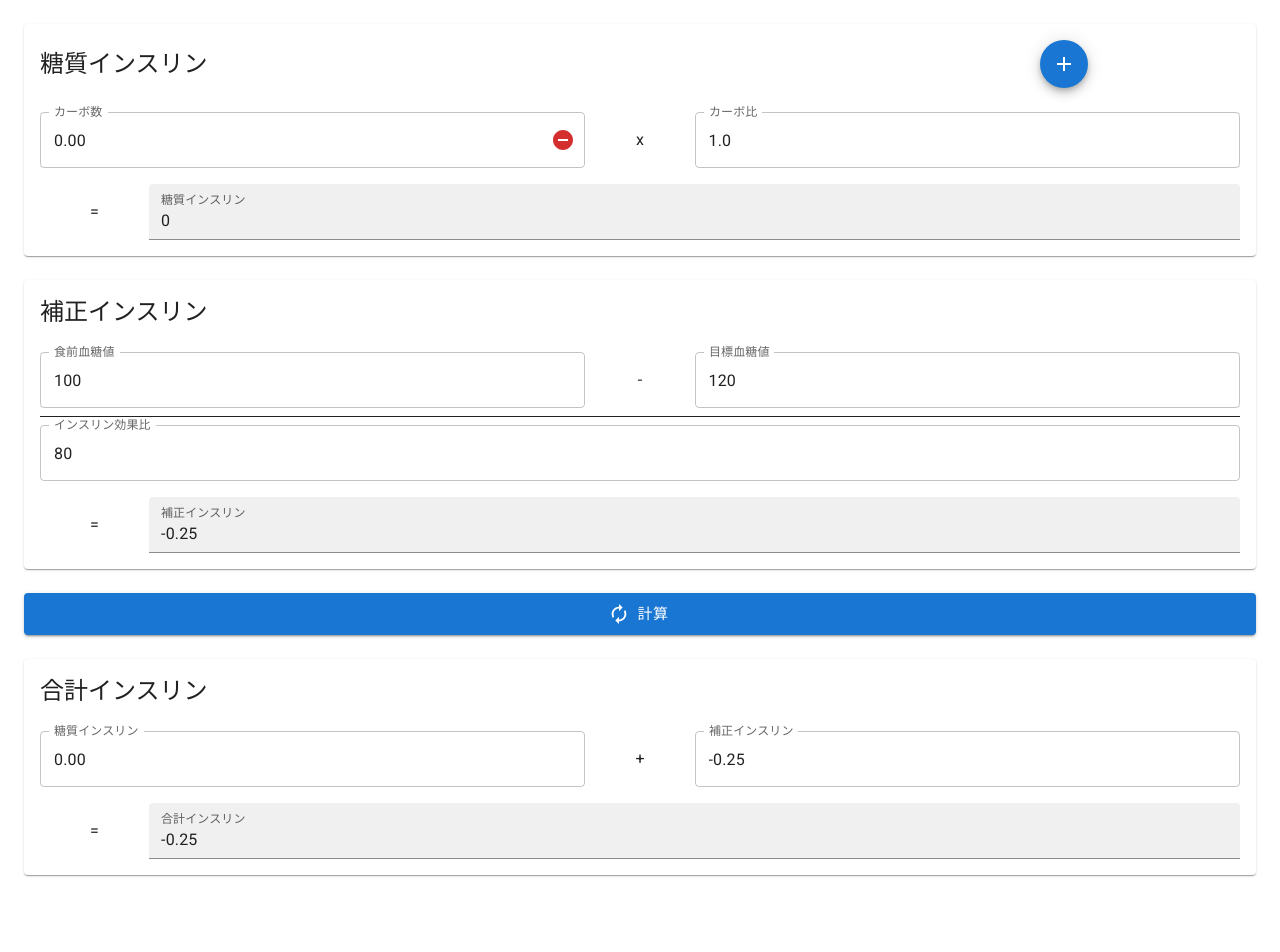
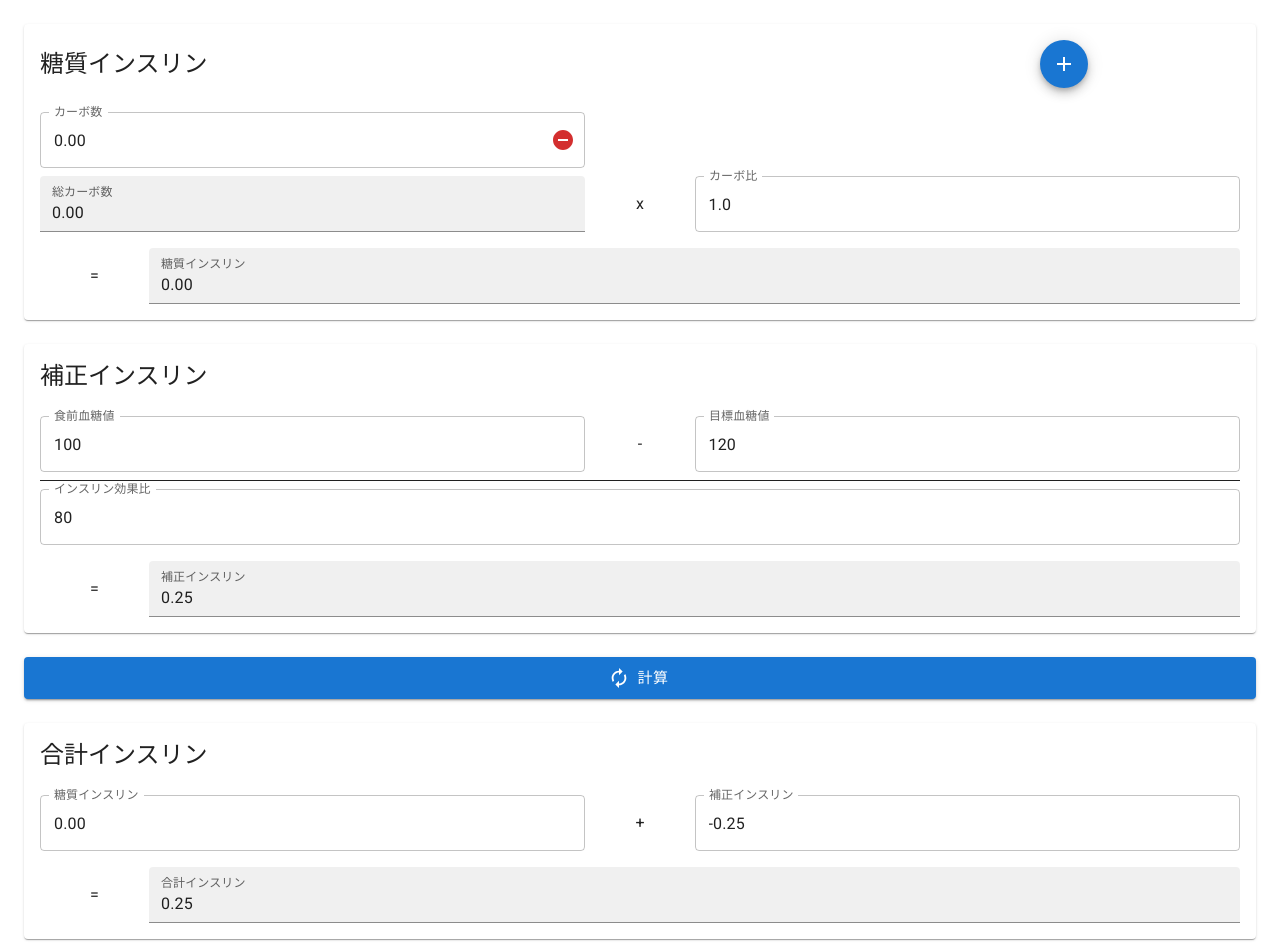
Before and after one commit to matono/InsulinCalc, a React (Create React App) app in the folder webapp/: page / in a window 1280 px wide. Shown: the top 952 px of the page. Before the commit the page ends 899 px from the top, so only its background shows below. Built offline with nearby package versions, Linux system fonts and the light colour scheme.

Commit message:
Show total meal carb(#8)

```diff
--- a/webapp/src/pages/Home.tsx
+++ b/webapp/src/pages/Home.tsx
@@ -176,7 +176,7 @@
             {/* 左辺 */}
             <Grid container rowSpacing={2} columnSpacing={0}>
               <Grid item xs={12}>
-                <Grid container columns={11}>
+                <Grid container columns={11}  direction="row" justifyContent="center" alignItems="flex-end">
                   <Grid item xs={5}>
                     <Grid container rowSpacing={1}>
                       {
@@ -184,7 +184,6 @@
                           return (
                             <Grid item xs={12} key={index}>
                               <NumericFormat
-                                id="meal_carbohydrates"
                                 value={mealCarbs[index]}
                                 type="text"
                                 valueIsNumericString={true}
@@ -225,6 +224,28 @@
                           )
                         })
                       }
+
+                      <Grid item xs={12}>
+                        <NumericFormat
+                          id="meal_carbohydrates"
+                          value={insVars.mealCarbohydrates}
+                          inputProps={{ readOnly: true }}
+                          type="text"
+                          valueIsNumericString={true}
+                          decimalSeparator="."
+                          thousandSeparator=","
+                          allowNegative={false}
+                          decimalScale={2}
+                          fixedDecimalScale
+                          onFocus={event => {
+                            event.target.select();
+                          }}
+                          customInput={TextField}
+                          label="総カーボ数"
+                          variant="filled"
+                          fullWidth
+                            />
+                      </Grid>
                     </Grid>
                   </Grid>
 
@@ -283,6 +304,15 @@
                       value={insVars.carbInsulin}
                       inputProps={{ readOnly: true }}
                       type="text"
+                      valueIsNumericString={true}
+                      decimalSeparator="."
+                      thousandSeparator=","
+                      allowNegative={false}
+                      decimalScale={2}
+                      fixedDecimalScale
+                      onFocus={event => {
+                        event.target.select();
+                      }}
                       customInput={TextField}
                       label="糖質インスリン"
                       variant="filled"
@@ -429,10 +459,16 @@
                       id="correction_bolus_insulin"
                       value={insVars.correctionBolusInsulin}
                       inputProps={{ readOnly: true }}
+                      type="text"
+                      valueIsNumericString={true}
+                      decimalSeparator="."
+                      thousandSeparator=","
+                      allowNegative={false}
+                      decimalScale={2}
+                      fixedDecimalScale
                       onFocus={event => {
                         event.target.select();
                       }}
-                      type="text"
                       customInput={TextField}
                       label="補正インスリン"
                       variant="filled"
@@ -577,10 +613,16 @@
                       id="total_insulin"
                       value={insVars.totalInsulin}
                       inputProps={{ readOnly: true }}
+                      type="text"
+                      valueIsNumericString={true}
+                      decimalSeparator="."
+                      thousandSeparator=","
+                      allowNegative={false}
+                      decimalScale={2}
+                      fixedDecimalScale
                       onFocus={event => {
                         event.target.select();
                       }}
-                      type="text"
                       customInput={TextField}
                       label="合計インスリン"
                       variant="filled"
```
